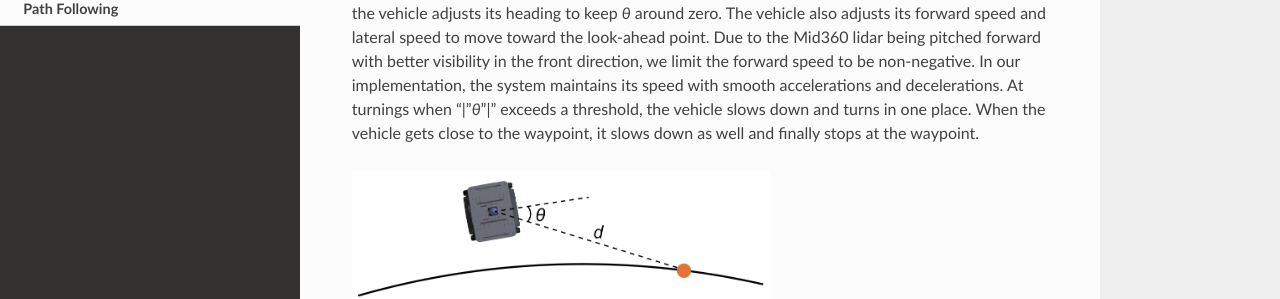
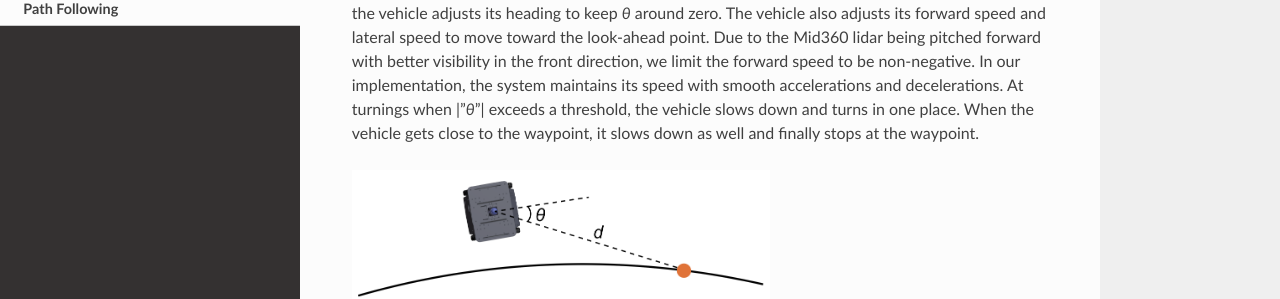
Before and after one commit to caochao39/tarerobotics, a Sphinx documentation site: the page built from docs/source/path_following.rst, in a window 1280 px wide. Shown: the part 230-529 px from the top of the page. Built offline with Sphinx 7.4.7 and the Read the Docs theme 3.1.0, drawn with Linux system fonts in a browser that asks for light colours.

```diff
--- a/docs/source/path_following.rst
+++ b/docs/source/path_following.rst
@@ -1,7 +1,7 @@
 Path Following
 ==============
 
-The path following module uses pure-pursuit path tracking. Given a path computed by the collision avoidance planner, it tracks the look-ahead point on the path (orange dot in the figure) at a certain distance ahead of the vehicle. Here, *d* is the look-ahead distance. During path following navigation, the vehicle adjusts its heading to keep *θ* around zero. The vehicle also adjusts its forward speed and lateral speed to move toward the look-ahead point. Due to the Mid360 lidar being pitched forward with better visibility in the front direction, we limit the forward speed to be non-negative. In our implementation, the system maintains its speed with smooth accelerations and decelerations. At turnings when "\|"*θ*"\|" exceeds a threshold, the vehicle slows down and turns in one place. When the vehicle gets close to the waypoint, it slows down as well and finally stops at the waypoint.
+The path following module uses pure-pursuit path tracking. Given a path computed by the collision avoidance planner, it tracks the look-ahead point on the path (orange dot in the figure) at a certain distance ahead of the vehicle. Here, *d* is the look-ahead distance. During path following navigation, the vehicle adjusts its heading to keep *θ* around zero. The vehicle also adjusts its forward speed and lateral speed to move toward the look-ahead point. Due to the Mid360 lidar being pitched forward with better visibility in the front direction, we limit the forward speed to be non-negative. In our implementation, the system maintains its speed with smooth accelerations and decelerations. At turnings when \|"*θ*"\| exceeds a threshold, the vehicle slows down and turns in one place. When the vehicle gets close to the waypoint, it slows down as well and finally stops at the waypoint.
 
 .. figure:: images/image10.png
     :width: 60%
```
